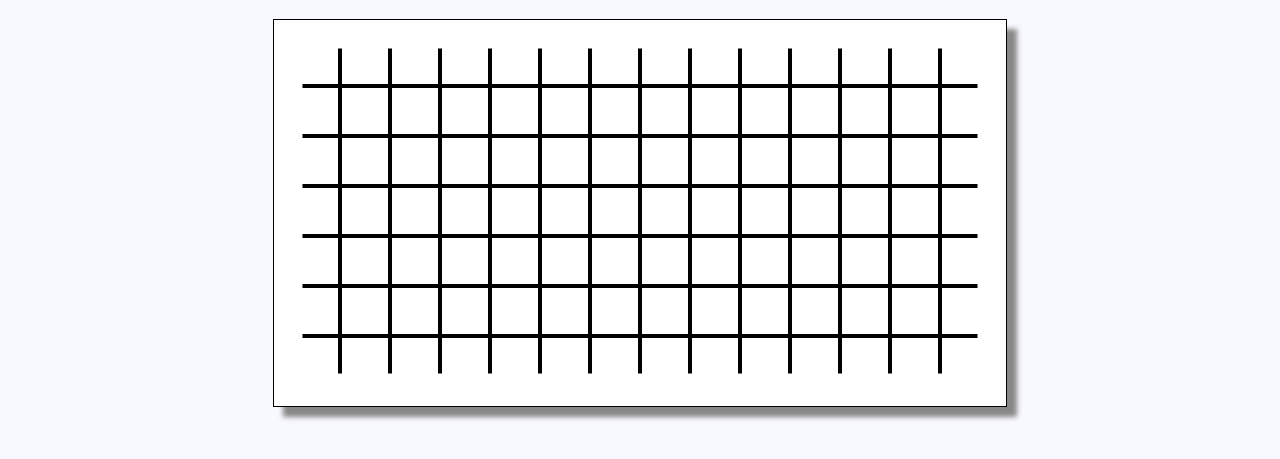
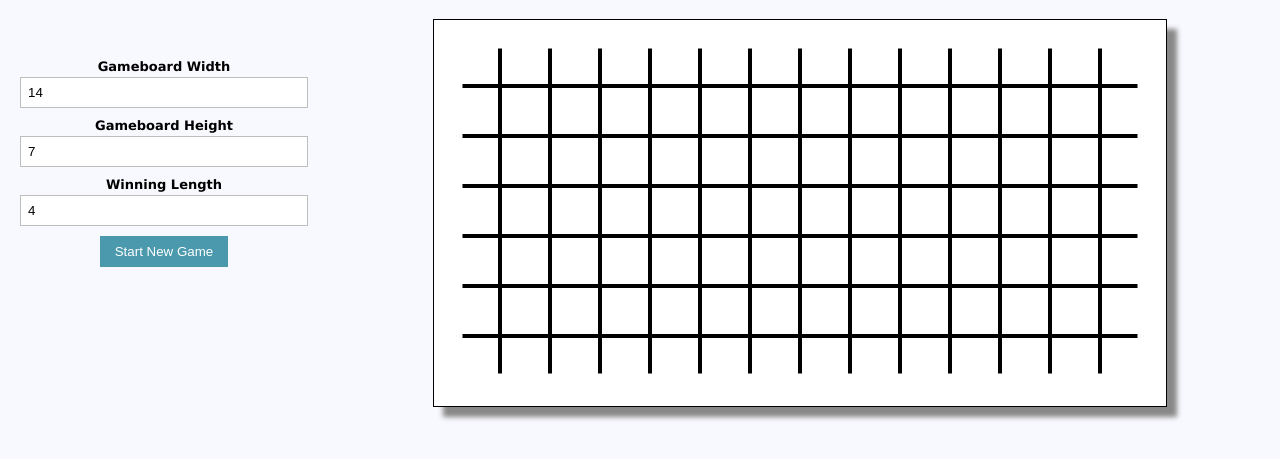
Before and after one commit to tondzus/tic-tac-toe, a plain HTML site: page index.html in a window 1280 px wide. Shown: the part 61-520 px from the top of the page. Drawn offline with Linux system fonts and the light colour scheme.

Commit message:
Added settings section

```diff
--- a/index.html
+++ b/index.html
@@ -19,11 +19,123 @@ body {
 	display: inline-block;
 	background-color: #FFFFFF;
 }
+#settings {
+	display: inline-block;
+	margin: 0;
+	float: left;
+	width: 20em;
+}
+</style>
+<style type="text/css">
+.form-style-1 {
+    margin:10px auto;
+    max-width: 400px;
+    padding: 20px 12px 10px 20px;
+    font: 13px "Lucida Sans Unicode", "Lucida Grande", sans-serif;
+}
+.form-style-1 li {
+    padding: 0;
+    display: block;
+    list-style: none;
+    margin: 10px 0 0 0;
+}
+.form-style-1 label{
+    margin:0 0 3px 0;
+    padding:0px;
+    display:block;
+    font-weight: bold;
+}
+.form-style-1 input[type=text],
+.form-style-1 input[type=date],
+.form-style-1 input[type=datetime],
+.form-style-1 input[type=number],
+.form-style-1 input[type=search],
+.form-style-1 input[type=time],
+.form-style-1 input[type=url],
+.form-style-1 input[type=email],
+textarea,
+select{
+    box-sizing: border-box;
+    -webkit-box-sizing: border-box;
+    -moz-box-sizing: border-box;
+    border:1px solid #BEBEBE;
+    padding: 7px;
+    margin:0px;
+    -webkit-transition: all 0.30s ease-in-out;
+    -moz-transition: all 0.30s ease-in-out;
+    -ms-transition: all 0.30s ease-in-out;
+    -o-transition: all 0.30s ease-in-out;
+    outline: none;
+}
+.form-style-1 input[type=text]:focus,
+.form-style-1 input[type=date]:focus,
+.form-style-1 input[type=datetime]:focus,
+.form-style-1 input[type=number]:focus,
+.form-style-1 input[type=search]:focus,
+.form-style-1 input[type=time]:focus,
+.form-style-1 input[type=url]:focus,
+.form-style-1 input[type=email]:focus,
+.form-style-1 textarea:focus,
+.form-style-1 select:focus{
+    -moz-box-shadow: 0 0 8px #88D5E9;
+    -webkit-box-shadow: 0 0 8px #88D5E9;
+    box-shadow: 0 0 8px #88D5E9;
+    border: 1px solid #88D5E9;
+}
+.form-style-1 .field-divided{
+    width: 49%;
+}
+
+.form-style-1 .field-long{
+    width: 100%;
+}
+.form-style-1 .field-select{
+    width: 100%;
+}
+.form-style-1 .field-textarea{
+    height: 100px;
+}
+.form-style-1 input[type=submit], .form-style-1 input[type=button]{
+    background: #4B99AD;
+    padding: 8px 15px 8px 15px;
+    border: none;
+    color: #fff;
+}
+.form-style-1 input[type=submit]:hover, .form-style-1 input[type=button]:hover{
+    background: #4691A4;
+    box-shadow:none;
+    -moz-box-shadow:none;
+    -webkit-box-shadow:none;
+}
+.form-style-1 .required{
+    color:red;
+}
 </style>
 </head>
 <body class="center">
 <h1>Tic Tac Toe</h1>
-<div id="game-wrap" class="center">
+<div id="settings">
+	<form id="game-form">
+	<ul class="form-style-1">
+	    <li>
+	    	<label>Gameboard Width</label>
+		<input type="number" name="width" id="width" class="field-long" value="14" />
+	    </li>
+	    <li>
+	        <label>Gameboard Height</label>
+	        <input type="number" name="height" id="height" class="field-long" value="7" />
+	    </li>
+	    <li>
+	        <label>Winning Length</label>
+	        <input type="number" name="length" id="length" class="field-long" value="4" />
+	    </li>
+	    <li>
+	        <input type="submit" value="Start New Game" />
+	    </li>
+	</ul>
+	</form>
+</div>
+<div id="game-wrap">
 	<canvas id="game-canvas">
 	Your browser does not support canvas element :(
 	</canvas>
--- a/tic-tac-toe.js
+++ b/tic-tac-toe.js
@@ -271,14 +271,18 @@ function userInput(canvas, conf, board, event) {
 }
 
 function startGame() {
-	var canvas = document.getElementById("game-canvas");
+	var canvas = document.getElementById("game-canvas"),
+			canvasClone = canvas.cloneNode(true);
+	canvas.parentNode.replaceChild(canvasClone, canvas);
+	canvas = canvasClone;
+
 	var conf = {
 		"square-size": 150,
 		"max-x-size": 700,
 		"max-y-size": 550,
-		"win-size": 4,
-		"size-x": 14,
-		"size-y": 7,
+		"win-size": parseFloat(document.getElementById("length").value),
+		"size-x": parseFloat(document.getElementById("width").value),
+		"size-y": parseFloat(document.getElementById("height").value),
 		"scale": 0.6,
 		"next-move": "x"
 	};
@@ -297,4 +301,13 @@ function startGame() {
 	canvas.addEventListener('click', userInputListener);
 }
 
-window.onload = startGame;
+function formStart(event) {
+	event.preventDefault();
+	startGame();
+}
+
+window.onload = function() {
+	var form = document.getElementById("game-form");
+	form.addEventListener('submit', formStart);
+	startGame();
+};
```
